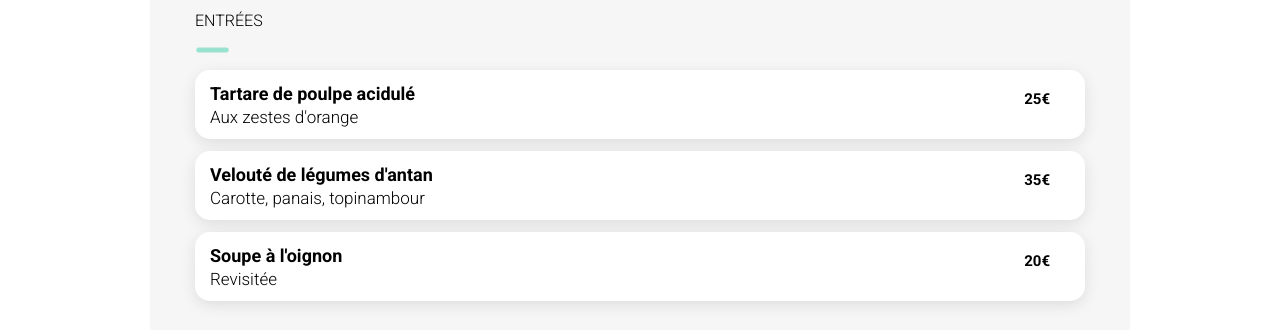
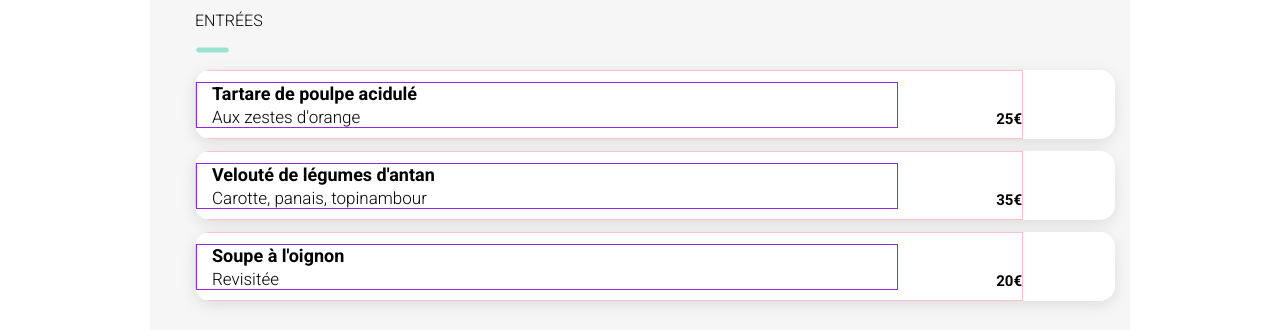
Before and after one commit to JuFP/Projet_4_OhMyFood, a website: page restaurants/alafrancaise.html in a window 1280 px wide. Shown: the part 391-721 px from the top of the page. Drawn offline with Linux system fonts and the light colour scheme; a web font is replaced by a local one.

Commit message:
finalisation des animations

```diff
--- a/sass/layouts/_menus.scss
+++ b/sass/layouts/_menus.scss
@@ -66,6 +66,7 @@
     }
     .fa-minus {
         font-size: 40px;
+        margin: 0;
         color: $elements-ton;
     }
     .delay-0 {
@@ -110,13 +111,18 @@
         overflow: hidden;
         cursor: pointer;
         margin-bottom: 12px;
+        width: 100%;
         &__text {
             display: flex;
             flex-direction: row;
             justify-content: space-between;
             align-items: center;
             height: 100%;
-            width: 100%;
+            width: 90%;
+            border: 1px solid pink;
+            &:hover {
+                width: 82%;
+            }
             .details {
                 display: flex;
                 flex-direction: column;
@@ -124,10 +130,13 @@
                 padding-left: 11px;
                 overflow:hidden;
                 white-space: nowrap;
-                width: 60%;
+                border: 1px solid blueviolet;
+                width: 85%;
+                padding-right: 10px;
                 h3 {
                     @include ellipsis;
                     margin: 0;
+                    padding-right: 10px;
                     font: {
                         size: 18px; weight: 700;
                     }
@@ -143,7 +152,7 @@
             }
             .price {
                 height: 100%;
-                padding-top: 20px;
+                padding-top: 39px;
                 font: {
                     size: 15px; weight: 700;
                 }
@@ -153,7 +162,6 @@
             display: flex;
             justify-content: center;
             align-items: center;
-            margin-left: 15px;
             background: $elements-ton;
             height: 100%;
             color: white;
```
Also changed, not shown: assets/style.css, 1 other file.
